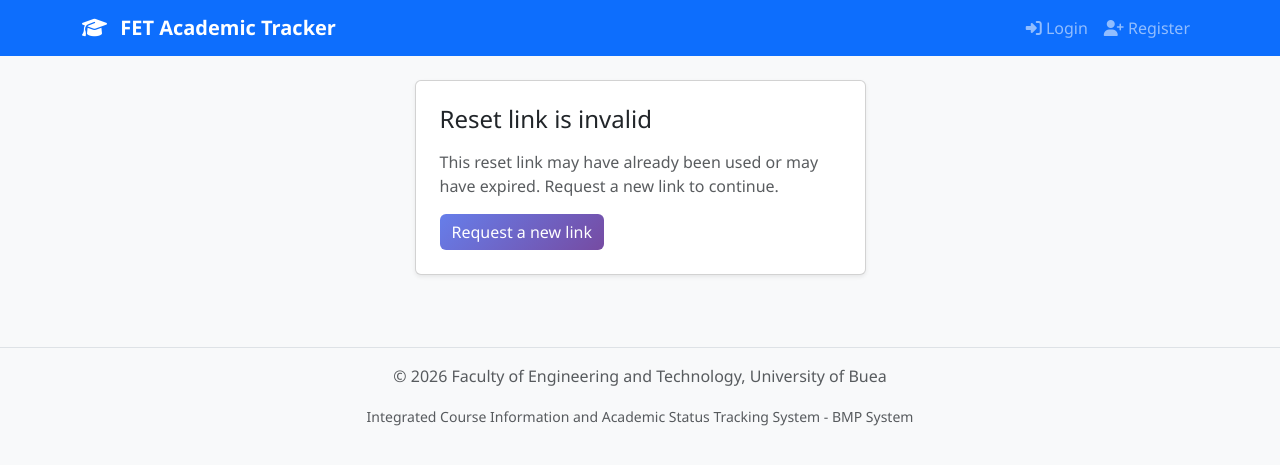
After one commit to tamohakem/research_project, a Django app: page /accounts/reset/1/1/ in a window 1280 px wide. The commit adds this page. Shown: the top 465 px of the page. Run offline with Django 5.2, Linux system fonts and the light colour scheme.

Commit message:
Add email password reset flow

```diff
--- a/accounts/urls.py
+++ b/accounts/urls.py
@@ -1,4 +1,6 @@
 from django.urls import path
+from django.urls import reverse_lazy
+from django.contrib.auth import views as auth_views
 from . import views
 
 app_name = 'accounts'
@@ -7,4 +9,36 @@ urlpatterns = [
     path('register/', views.register_view, name='register'),
     path('login/', views.login_view, name='login'),
     path('logout/', views.logout_view, name='logout'),
+    path(
+        'password-reset/',
+        auth_views.PasswordResetView.as_view(
+            template_name='accounts/password_reset_form.html',
+            email_template_name='accounts/password_reset_email.html',
+            subject_template_name='accounts/password_reset_subject.txt',
+            success_url=reverse_lazy('accounts:password_reset_done'),
+        ),
+        name='password_reset',
+    ),
+    path(
+        'password-reset/done/',
+        auth_views.PasswordResetDoneView.as_view(
+            template_name='accounts/password_reset_done.html',
+        ),
+        name='password_reset_done',
+    ),
+    path(
+        'reset/<uidb64>/<token>/',
+        auth_views.PasswordResetConfirmView.as_view(
+            template_name='accounts/password_reset_confirm.html',
+            success_url=reverse_lazy('accounts:password_reset_complete'),
+        ),
+        name='password_reset_confirm',
+    ),
+    path(
+        'reset/done/',
+        auth_views.PasswordResetCompleteView.as_view(
+            template_name='accounts/password_reset_complete.html',
+        ),
+        name='password_reset_complete',
+    ),
 ]
--- a/templates/accounts/login.html
+++ b/templates/accounts/login.html
@@ -26,6 +26,7 @@
             <input type="password" name="password" placeholder="Password" required>
             <button type="submit">Login</button>
         </form>
+        <p><a href="{% url 'accounts:password_reset' %}">Forgot your password?</a></p>
         <p>Don't have an account? <a href="{% url 'accounts:register' %}">Register here</a></p>
         <p><a href="/">Back to Home</a></p>
     </div>
--- /dev/null
+++ b/templates/accounts/password_reset_confirm.html
@@ -0,0 +1,58 @@
+{% extends 'base.html' %}
+
+{% block title %}Set New Password - FET Academic Tracker{% endblock %}
+
+{% block content %}
+<div class="row justify-content-center">
+    <div class="col-md-7 col-lg-5">
+        <div class="card shadow-sm">
+            <div class="card-body p-4">
+                {% if validlink %}
+                    <h2 class="h4 mb-3">Set a new password</h2>
+                    <form method="post" novalidate>
+                        {% csrf_token %}
+                        {% if form.non_field_errors %}
+                            <div class="alert alert-danger">{{ form.non_field_errors }}</div>
+                        {% endif %}
+                        <div class="mb-3">
+                            <label for="{{ form.new_password1.id_for_label }}" class="form-label">New password</label>
+                            <input
+                                type="password"
+                                name="{{ form.new_password1.html_name }}"
+                                id="{{ form.new_password1.id_for_label }}"
+                                class="form-control"
+                                autocomplete="new-password"
+                                required
+                            >
+                            {% if form.new_password1.errors %}
+                                <div class="text-danger small mt-1">{{ form.new_password1.errors }}</div>
+                            {% endif %}
+                        </div>
+                        <div class="mb-3">
+                            <label for="{{ form.new_password2.id_for_label }}" class="form-label">Confirm new password</label>
+                            <input
+                                type="password"
+                                name="{{ form.new_password2.html_name }}"
+                                id="{{ form.new_password2.id_for_label }}"
+                                class="form-control"
+                                autocomplete="new-password"
+                                required
+                            >
+                            {% if form.new_password2.errors %}
+                                <div class="text-danger small mt-1">{{ form.new_password2.errors }}</div>
+                            {% endif %}
+                        </div>
+                        <button type="submit" class="btn btn-primary w-100">Update password</button>
+                    </form>
+                {% else %}
+                    <h2 class="h4 mb-3">Reset link is invalid</h2>
+                    <p class="text-muted">
+                        This reset link may have already been used or may have expired. Request a new link to continue.
+                    </p>
+                    <a class="btn btn-primary" href="{% url 'accounts:password_reset' %}">Request a new link</a>
+                {% endif %}
+            </div>
+        </div>
+    </div>
+</div>
+{% endblock %}
--- /dev/null
+++ b/templates/accounts/password_reset_subject.txt
@@ -0,0 +1 @@
+Password reset for FET Academic Tracker
```
Also changed, not shown: fet_project/settings.py (+22 -0 lines), templates/accounts/password_reset_complete.html (added, +19 -0 lines), templates/accounts/password_reset_done.html (added, +19 -0 lines), templates/accounts/password_reset_email.html (added, +10 -0 lines), templates/accounts/password_reset_form.html (added, +41 -0 lines).
